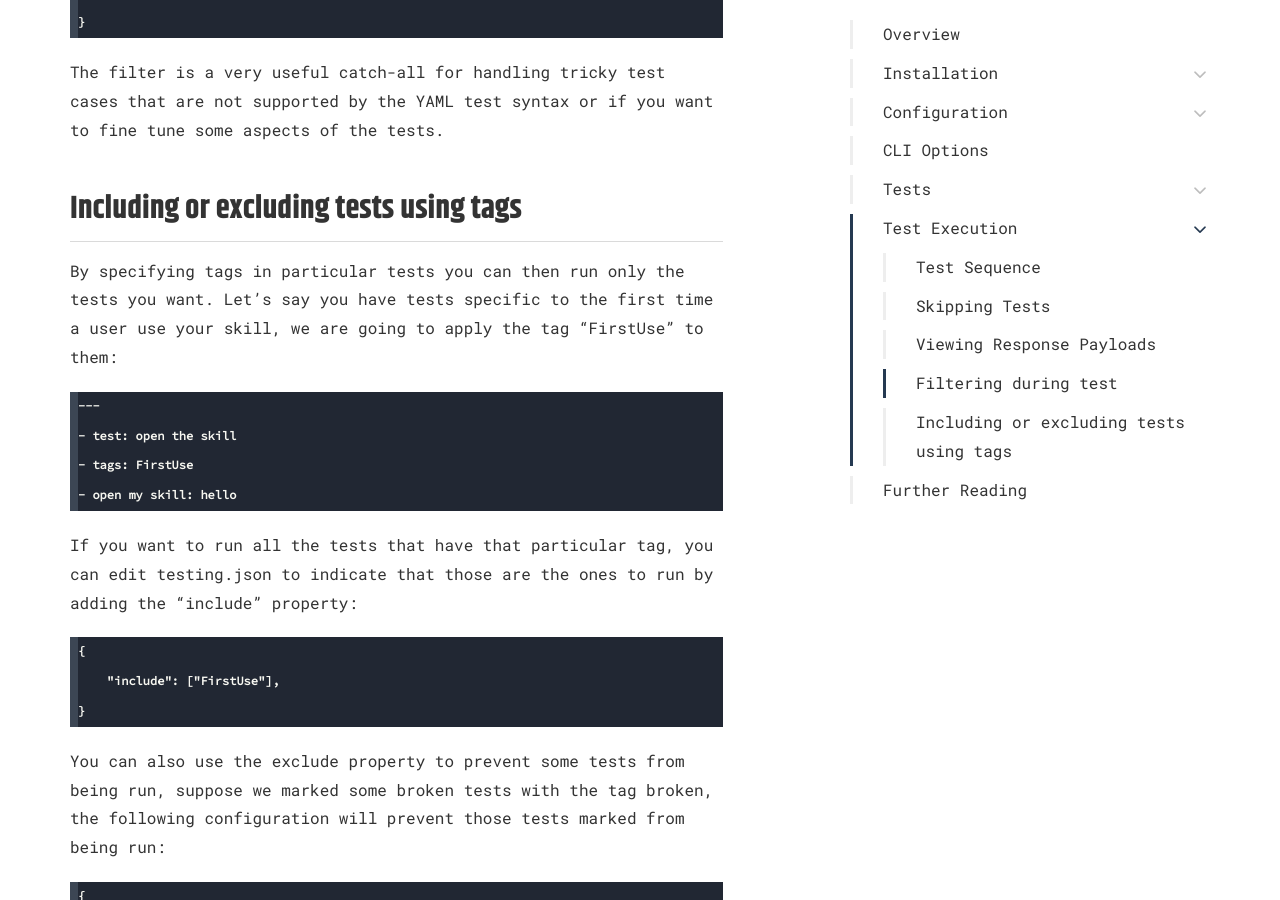
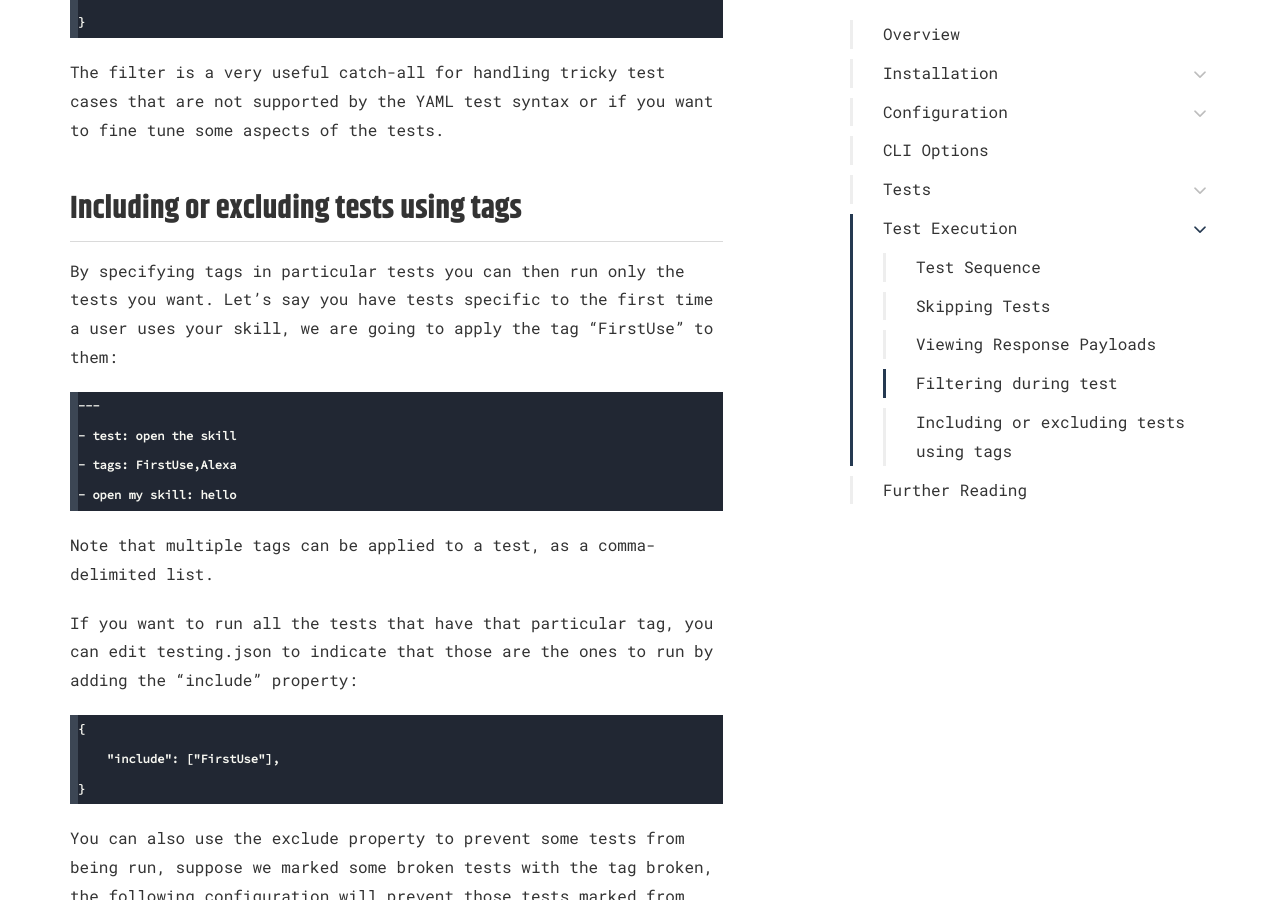
Before and after one commit to bespoken/bespoken-docs, a Jekyll site: the page built from end-to-end/guide.md, in a window 1280 px wide and 900 px high, scrolled down 15330 px. Built offline with Jekyll 4.4.1, drawn with Linux system fonts in a browser that asks for light colours; some web fonts are replaced; some of the changed text lies outside the part shown.

Commit message:
Resolve comments

````diff
--- a/end-to-end/guide.md
+++ b/end-to-end/guide.md
@@ -105,11 +105,11 @@ Below the end-to-end testing configuration options and what they do are listed:
 * [filter](#filtering-during-test) - The (optional) path to a class that can be used to override value on the request and response
 * [findReplace](#findreplace) - Values that will be replaced in the scripts before execution
 * [homophones](#homophones) - Values that will be replaced in actual responses from the virtual device
+* [include and exclude](#including-or-excluding-tests-using-tags) - Runs or Skip the tests having the particular indicated tags
 * locales - The locale or locales to be used - a comma-delimited list
 * platform - The platform that is being tested - can be either `alexa` or `google` - defaults to `alexa`
 * type - The type of test being run - can be either `unit` or `e2e` - defaults to `unit`
 * [trace](#viewing-response-payloads) - Causes request and response JSON payloads from the skill to be printed to the console
-* [include and exclude](#including-or-excluding-tests-using-tags) - Runs or Skip the tests having the particular indicated tags
 
 To override [Jest options](https://facebook.github.io/jest/docs/en/configuration.html), just set them under the "jest" key.
 
@@ -463,14 +463,16 @@ The filter is a very useful catch-all for handling tricky test cases that are no
 
 ## Including or excluding tests using tags
 
-By specifying tags in particular tests you can then run only the tests you want. Let's say you have tests specific to the first time a user use your skill, we are going to apply the tag "FirstUse" to them:
+By specifying tags in particular tests you can then run only the tests you want. Let's say you have tests specific to the first time a user uses your skill, we are going to apply the tag "FirstUse" to them:
 
 ```
 ---
 - test: open the skill
-- tags: FirstUse
+- tags: FirstUse,Alexa
 - open my skill: hello
 ```
+
+Note that multiple tags can be applied to a test, as a comma-delimited list.
 
 If you want to run all the tests that have that particular tag, you can edit testing.json to indicate that those are the ones to run by adding the "include" property:
 
````
Also changed, not shown: unit-testing/guide.md (+5 -3 lines).
